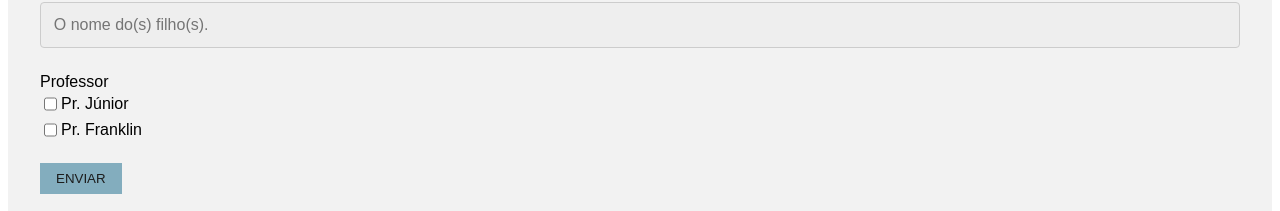
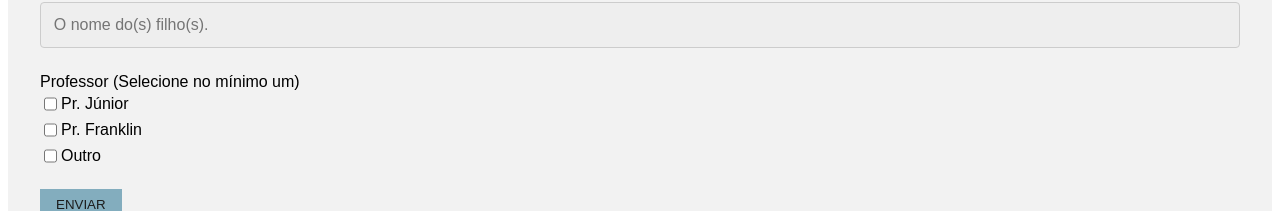
Before and after one commit to Ptosa/ondas, a React (Vite) app: page /ondas/checkin in a window 1280 px wide. Shown: the part 591-802 px from the top of the page. Built offline with nearby package versions, Linux system fonts and the light colour scheme.

Commit message:
Atualizado

```diff
--- a/src/pages/Checkin/Checkin.jsx
+++ b/src/pages/Checkin/Checkin.jsx
@@ -69,8 +69,11 @@ const Checkin = () => {
           type="text"
           {...nameChilds}
         />
-        <p>Professor</p>
-        <Checkbox options={['Pr. Júnior', 'Pr. Franklin']} {...teacher} />
+        <p>Professor (Selecione no mínimo um)</p>
+        <Checkbox
+          options={['Pr. Júnior', 'Pr. Franklin', 'Outro']}
+          {...teacher}
+        />
         <Button disabled form={form}>
           {form ? 'Dados Enviado...' : 'Enviar'}
         </Button>
```
